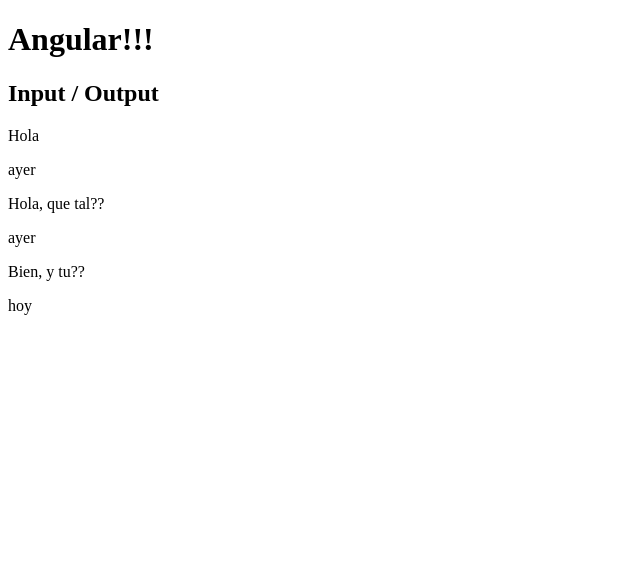
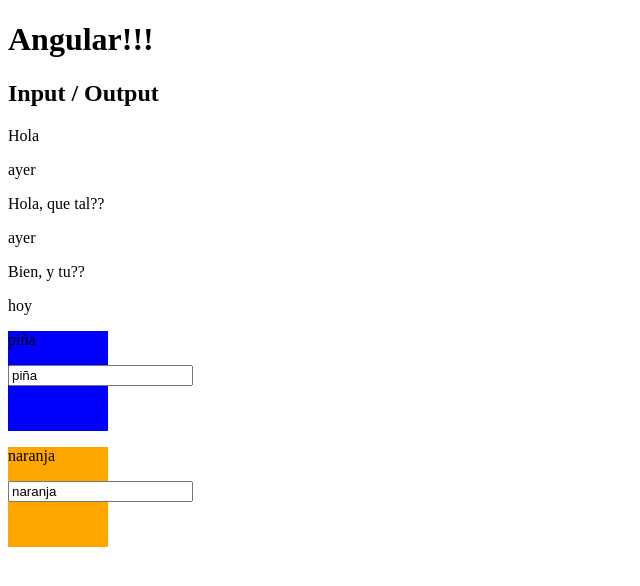
Before and after one commit to angelisco1/curso-angular-caser, an Angular app in the folder ejemplos-angular/: page / in a window 1280 px wide. Shown: the top 586 px of the page, without its empty margins (0-640 px from the left). Built offline with nearby package versions, Linux system fonts and the light colour scheme.

Commit message:
Día 2: input y output

```diff
--- a/ejemplos-angular/src/app/cmp-input-output/cmp-input-output.component.html
+++ b/ejemplos-angular/src/app/cmp-input-output/cmp-input-output.component.html
@@ -3,3 +3,10 @@
 <app-cmp-msg texto="Hola" fecha="ayer"></app-cmp-msg>
 <app-cmp-msg texto="Hola, que tal??" fecha="ayer"></app-cmp-msg>
 <app-cmp-msg texto="Bien, y tu??" fecha="hoy"></app-cmp-msg>
+
+<app-sugus
+  [sabor]="sugus[0].sabor"
+  [color]="sugus[0].color"
+  (saborCambiado)="cambiarSaborSugus($event)"
+></app-sugus>
+<app-sugus [sabor]="sugus[1].sabor" [color]="sugus[1].color"></app-sugus>
--- a/ejemplos-angular/src/app/cmp-input-output/cmp-input-output.component.ts
+++ b/ejemplos-angular/src/app/cmp-input-output/cmp-input-output.component.ts
@@ -1,4 +1,9 @@
 import { Component, OnInit } from '@angular/core';
+
+interface Sugus {
+  sabor: string;
+  color: string;
+}
 
 @Component({
   selector: 'app-cmp-input-output',
@@ -7,7 +12,17 @@ import { Component, OnInit } from '@angular/core';
 })
 export class CmpInputOutputComponent implements OnInit {
 
+  sugus: Array<Sugus> = [
+    { sabor: 'piña', color: 'blue' },
+    { sabor: 'naranja', color: 'orange' },
+  ]
+
   constructor() { }
+
+  cambiarSaborSugus(event) {
+    console.log('Se está cambiando el sabor...')
+    this.sugus[0].sabor = event;
+  }
 
   ngOnInit(): void {
   }
--- a/ejemplos-angular/src/app/cmp-input-output/sugus/sugus.component.css
+++ b/ejemplos-angular/src/app/cmp-input-output/sugus/sugus.component.css
@@ -0,0 +1,12 @@
+.sugus {
+  width: 100px;
+  height: 100px;
+}
+
+.pinya {
+  background-color: blue;
+}
+
+.naranja {
+  background-color: orange;
+}
--- a/ejemplos-angular/src/app/cmp-input-output/sugus/sugus.component.html
+++ b/ejemplos-angular/src/app/cmp-input-output/sugus/sugus.component.html
@@ -1 +1,10 @@
-<p>sugus works!</p>
+<!-- <div [ngStyle]="getStyles()"> -->
+<div [ngClass]="{
+  sugus: true,
+  pinya: sabor === 'piña',
+  naranja: sabor === 'naranja'
+}">
+<!-- <div [class]="sabor"> -->
+  <p>{{sabor}}</p>
+  <input type="text" (input)="changeSugus($event)" [value]="sabor">
+</div>
--- a/ejemplos-angular/src/app/cmp-input-output/sugus/sugus.component.ts
+++ b/ejemplos-angular/src/app/cmp-input-output/sugus/sugus.component.ts
@@ -1,4 +1,4 @@
-import { Component, OnInit } from '@angular/core';
+import { Component, EventEmitter, Input, OnInit, Output } from '@angular/core';
 
 @Component({
   selector: 'app-sugus',
@@ -7,9 +7,27 @@ import { Component, OnInit } from '@angular/core';
 })
 export class SugusComponent implements OnInit {
 
+  @Input() sabor: string = '';
+  @Input() color: string = '';
+  @Output() saborCambiado = new EventEmitter<string>();
+
+
   constructor() { }
 
   ngOnInit(): void {
   }
 
+  changeSugus(event) {
+    // console.log(event);
+    this.saborCambiado.emit(event.target.value);
+  }
+
+  getStyles() {
+    return {
+      width: '100px',
+      height: '100px',
+      backgroundColor: this.color
+    }
+  }
+
 }
```
